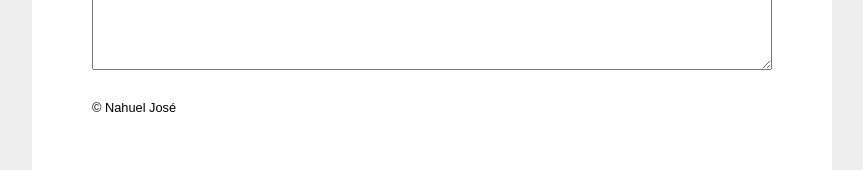
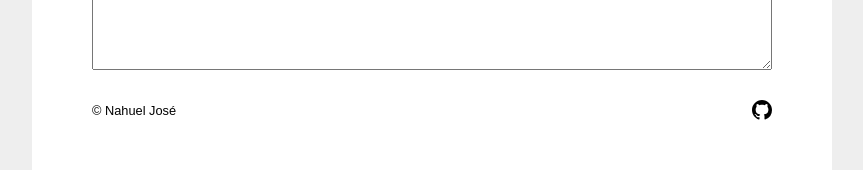
Before and after one commit to Naahuel/trello-status-generator, a React (Create React App) app: page / in a window 1280 px wide. Shown: the part 308-478 px from the top of the page, without its empty margins (208-1071 px from the left). Built offline with nearby package versions, Linux system fonts and the light colour scheme.

Commit message:
Add github link

```diff
--- a/src/App.js
+++ b/src/App.js
@@ -1,6 +1,7 @@
 import React from 'react';
 import {filter} from 'lodash';
 import './App.scss';
+import github from './svg/github.svg';
 
 class App extends React.Component {
 
@@ -56,7 +57,10 @@ class App extends React.Component {
           })}
         </div>}
       <footer>
-        &copy; Nahuel José
+        <span>&copy; Nahuel José</span>
+        <span><a href="https://github.com/Naahuel/trello-status-generator" target="_blank"  rel="noopener noreferrer">
+          <img src={github} alt="View on GitHub" />
+        </a></span>
       </footer>
       </div>
     );
--- a/src/App.scss
+++ b/src/App.scss
@@ -15,6 +15,16 @@ footer {
   font-size: .8em;
   padding: 30px 0;
   padding-bottom: 0;
+
+  display: flex;
+  justify-content: space-between;
+  align-items: center;
+
+  img{
+    display: block;
+    width: 20px;
+    height: auto;
+  }
 }
 
 .App{
```
Also changed, not shown: src/svg/github.svg (added).
